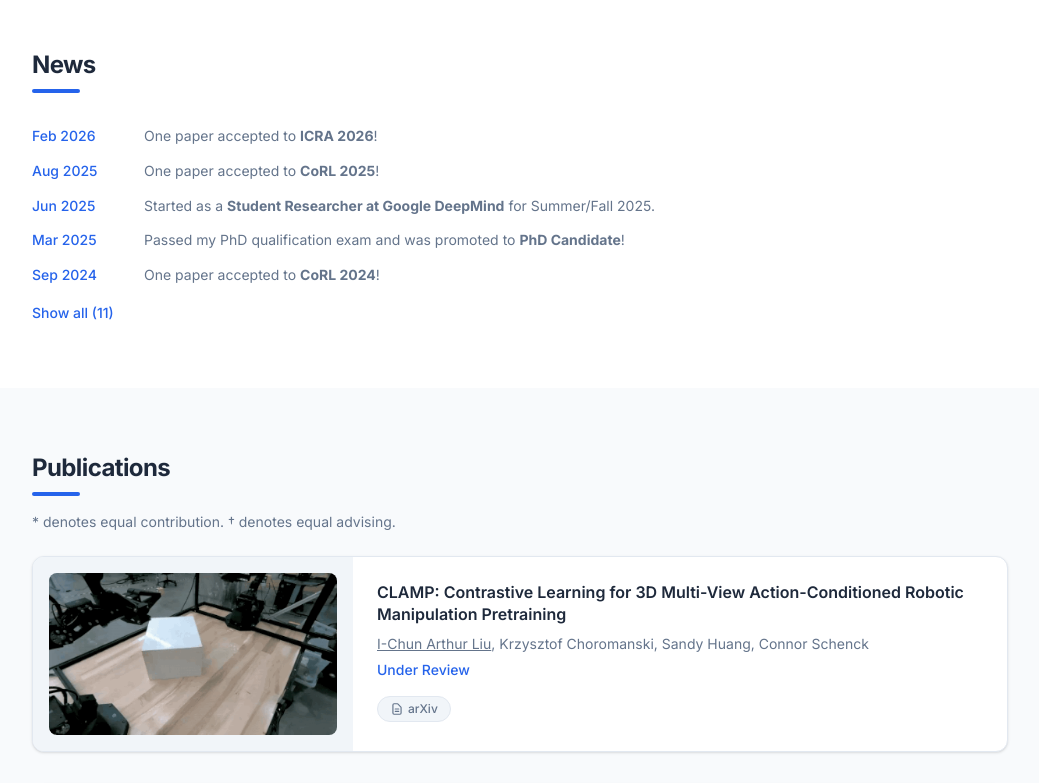
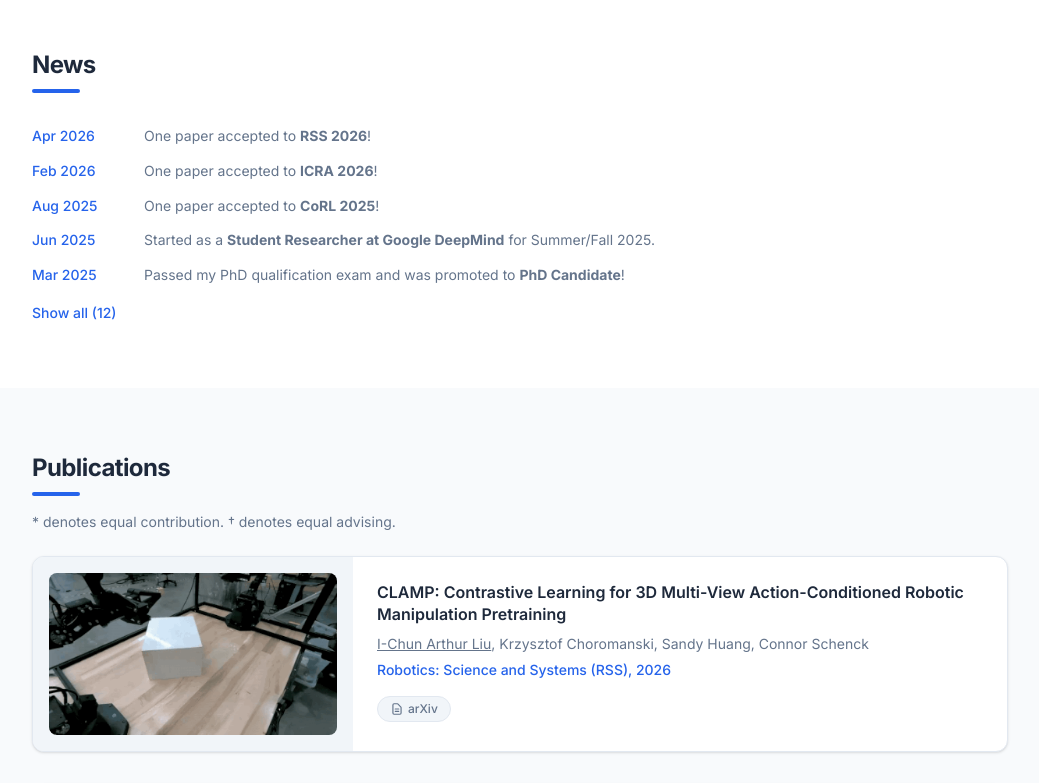
Before and after one commit to arthur801031/arthur801031.github.io, a Next.js app: page / in a window 1280 px wide. Shown: the part 660-1443 px from the top of the page, without its empty margins (120-1159 px from the left). Built offline with nearby package versions, Linux system fonts and the light colour scheme.

Commit message:
Update publication status, mentee information, and add recent news item

```diff
--- a/src/data/news.ts
+++ b/src/data/news.ts
@@ -5,6 +5,10 @@ export interface NewsItem {
 
 // Add new news items at the top of this array
 export const news: NewsItem[] = [
+  {
+    date: "Apr 2026",
+    content: "One paper accepted to <strong>RSS 2026</strong>!",
+  },
   {
     date: "Feb 2026",
     content: "One paper accepted to <strong>ICRA 2026</strong>!",
--- a/src/data/publications.ts
+++ b/src/data/publications.ts
@@ -15,8 +15,8 @@ export const publications: Publication[] = [
       "CLAMP: Contrastive Learning for 3D Multi-View Action-Conditioned Robotic Manipulation Pretraining",
     authors:
       "<u>I-Chun Arthur Liu</u>, Krzysztof Choromanski, Sandy Huang, Connor Schenck",
-    venue: "Under Review",
-    year: 2025,
+    venue: "Robotics: Science and Systems (RSS), 2026",
+    year: 2026,
     gif: "/gifs/clamp_small.gif",
     links: [
       { label: "arXiv", url: "https://arxiv.org/abs/2602.00937" },
--- a/src/data/services.ts
+++ b/src/data/services.ts
@@ -11,7 +11,7 @@ export interface TeachingEntry {
 export const mentees: Mentee[] = [
   { name: "Jason Chen", note: "CoRL 2025, ICRA 2026, Current" },
   { name: "Sicheng He (USC → PhD at UC Irvine)", note: "CoRL 2024" },
-  { name: "Hanwen Fan", note: "Current" },
+  { name: "Hanwen Fan (USC → PhD at Iowa State University)", note: "Current" },
   { name: "QJ Tsway", note: "Current" },
 ];
 
```
Also changed, not shown: 2 other files (tests, documents, lock files or other folders).
